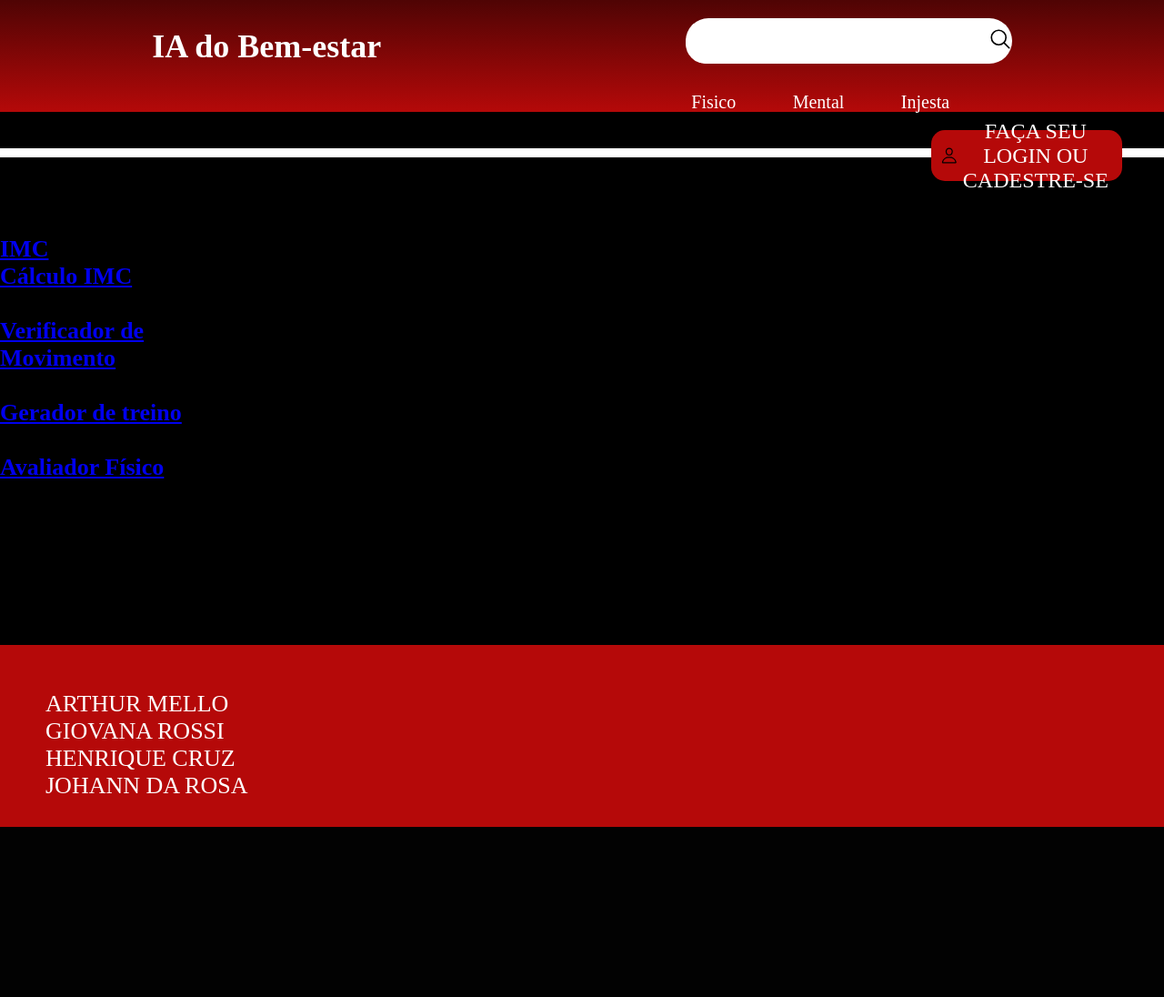
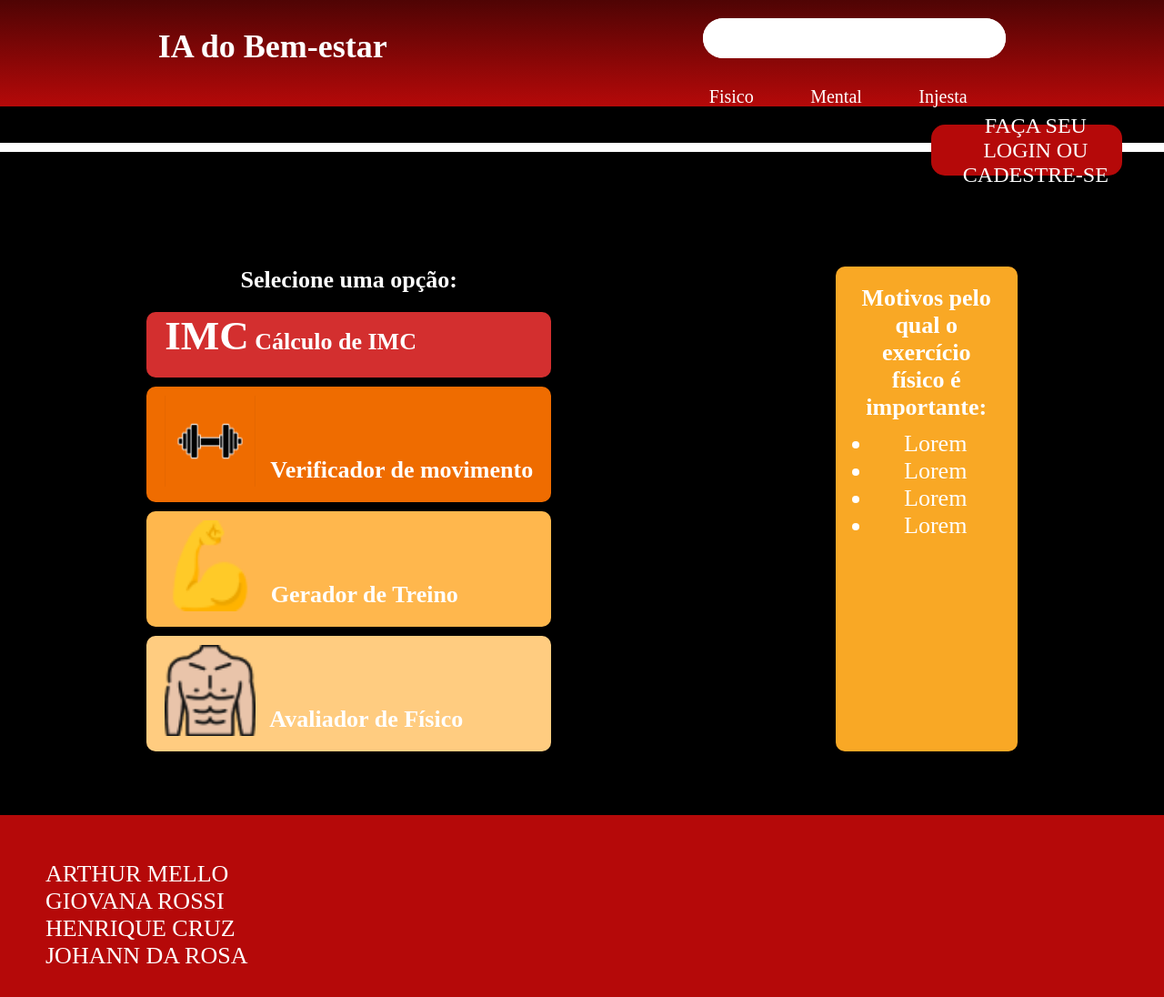
Before and after one commit to senacrs-emti/2024-3MB-freecode-G03, a PHP site: page /fisico.php in a window 1280 px wide. Shown: the whole page at 91% size. Before the commit the page ends 909 px from the top, so only its background shows below. Run offline with PHP 8.4, Linux system fonts and the light colour scheme; some web fonts are replaced.

Commit message:
fisico quase pronto

```diff
--- /dev/null
+++ b/fisico.css
@@ -0,0 +1,76 @@
+.container {
+    display: flex;
+    gap: 20px;
+}
+
+.menu {
+    display: flex;
+    flex-direction: column;
+    gap: 10px;
+}
+
+.menu h2 {
+    margin-bottom: 10px;
+}
+
+.menu-item {
+    display: flex;
+    align-items: center;
+    justify-content: space-between;
+    padding: 10px 20px;
+    border-radius: 10px;
+    font-size: 18px;
+    font-weight: bold;
+    color: #fff;
+    position: relative;
+}
+
+.menu-item .card-text,
+.menu-item .card-subtext {
+    position: relative;
+    top: -10px;
+    /* Ajuste esse valor para controlar o quanto o texto sobe */
+}
+
+.menu-item a {
+    color: white;
+    text-decoration: none;
+}
+
+.menu-item img {
+    width: 100px;
+    height: 100px;
+    margin-right: 10px;
+}
+
+.imc {
+    background-color: #d32f2f;
+}
+
+.verificador {
+    background-color: #ef6c00;
+}
+
+.treino {
+    background-color: #ffb74d;
+}
+
+.avaliador {
+    background-color: #ffcc80;
+}
+
+.info-box {
+    background-color: #f9a825;
+    padding: 20px;
+    border-radius: 10px;
+    width: 200px;
+}
+
+.info-box h3 {
+    margin: 0 0 10px;
+}
+
+.info-box ul {
+    list-style-type: disc;
+    padding-left: 20px;
+}
--- a/fisico.php
+++ b/fisico.php
@@ -1,93 +1,54 @@
 <!DOCTYPE html>
-<html lang="PT-BR">
-
+<html lang="pt-BR">
 <head>
     <meta charset="UTF-8">
     <meta name="viewport" content="width=device-width, initial-scale=1.0">
-    <link rel="stylesheet" href="style.css">
-    <title>Bem Estar</title>
+    <title>Menu de Opções</title>
+   <link rel="stylesheet" href="fisico.css">
+   <link rel="stylesheet" href="style.css">
 </head>
+<body>
+    <?php include_once "header.php"?>
+    <div class="container">
+        <div class="menu">
 
-<body>
-  <?php
-  include_once "header.php";
-  ?>
+            <h2>Selecione uma opção:</h2>
+            <div class="menu-item imc">
+            <a href="imc.php">
+            <span class="card-text" style="font-size: 45px;">IMC</span>
+            <span class="card-subtext">Cálculo de IMC</span>
+            </a>
+        </div>
+        <div class="menu-item verificador">
+            <a href="verificador.php">
+            <span><img style="width: 100px; height: 100px;" src="img/halter.png" alt="Ícone de movimento"></span>
+            <span class="card-text">Verificador de movimento</span>
+            </a>
+        </div>
+        <div class="menu-item treino">
+            <a href="treino.php">
+            <span><img style="width: 100px; height: 100px;" src="img/braco.png" alt="Ícone de treino"></span>
+            <span class="card-text">Gerador de Treino</span>
+            </a>
+        </div>
+        <div class="menu-item avaliador">
+            <a href="avaliador.php">
+        <span><img style="width: 100px; height: 100px;" src="img/shape.png" alt="Ícone de avaliador"></span>
+        <span class="card-text">Avaliador de Físico</span>
+        </a>
+        </div>
 
-
-<main class="home_fisico_main">
-   <h1>
-    Selecione uma opção:
-   </h1>
-   <nav>
-    <ul>
-        <a href="#">
-            <li class="card_fisico">
-                <section>
-                    <h1>IMC</h1>
-                </section>
-                <h2>
-                    Cálculo IMC
-                </h2>
-        </li>
-    </a>
-    <a href="#">
-            <li class="card_fisico">
-              <section>
-                <img src="#" alt="">
-              </section>
-                <h2>
-                    Verificador de <br> Movimento
-                </h2>
-        </li>
-    </a>
-    <a href="#">
-            <li class="card_fisico">
-                <section>
-                    <img src="" alt="">
-                </section>
-                <h2>
-                    Gerador de treino
-                </h2>
-        </li>
-    </a>
-    <a href="#">
-            <li class="card_fisico">
-                <section>
-                    <img src="#" alt="">
-                </section>
-                <h2>
-                    Avaliador Físico
-                </h2>
-        </li>
-    </a>
-    </ul>
-   </nav>
-
-   <section>
-    <h1>
-    Motivos pelo qual o execício físico é importante:
-    </h1>
-    <nav>
-        <ul>
-            <li>lorem</li>
-            <li>lorem</li>
-            <li>lorem</li>
-            <li>lorem</li>
-            <li>lorem</li>
-        </ul>
-    </nav>
-   </section>
-</main>
-
-<?php
-include_once "footer.php"
-?>
-
-
-
-
-    <script type="module" src="https://unpkg.com/ionicons@7.1.0/dist/ionicons/ionicons.esm.js"></script>
-    <script nomodule src="https://unpkg.com/ionicons@7.1.0/dist/ionicons/ionicons.js"></script>
+        </div>
+        <div class="info-box">
+            <h3>Motivos pelo qual o exercício físico é importante:</h3>
+            <ul>
+                <li>Lorem</li>
+                <li>Lorem</li>
+                <li>Lorem</li>
+                <li>Lorem</li>
+            </ul>
+        </div>
+    </div>
+    <?php include_once "footer.php"?>
 </body>
-
 </html>
```
Also changed, not shown: style.css (+8 -11 lines), img/braco.png (added), img/halter.png (added), img/shape.png (added).
